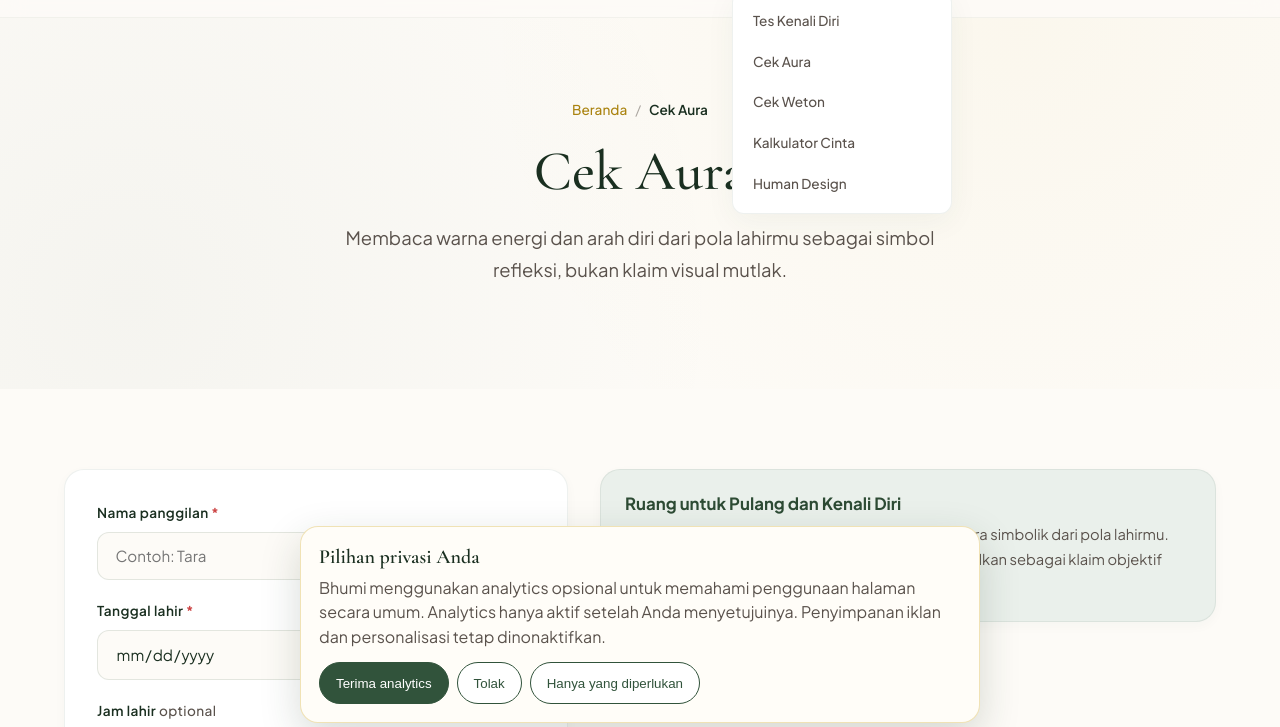
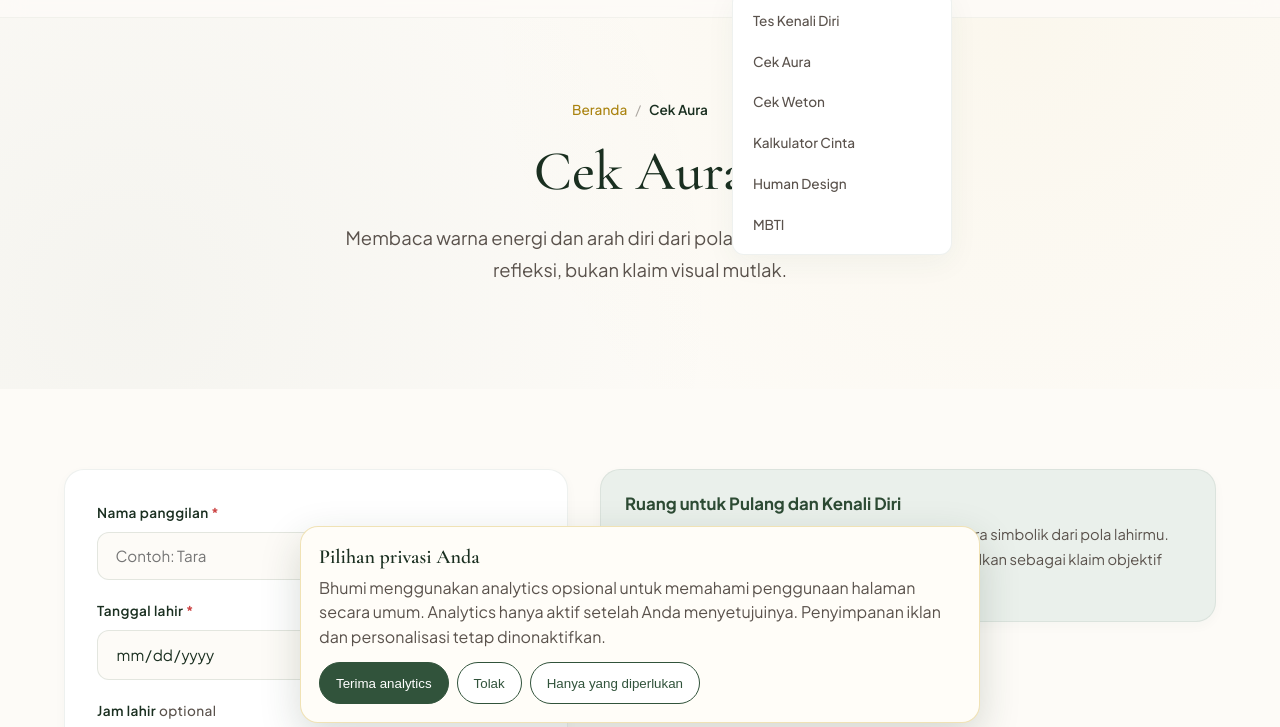
Before and after one commit to wizzare/bhumiamartya-homepage, a website: page cek-aura/index.html in a window 1280 px wide. Both pictures are taken after a click on the link "Kenali Diri". Shown: the part 61-788 px from the top of the page. Drawn offline with nearby package versions, Linux system fonts and the light colour scheme.

Commit message:
fix(nav): restore MBTI parity across legacy pages

```diff
--- a/cek-aura/index.html
+++ b/cek-aura/index.html
@@ -347,7 +347,7 @@
                             <li><a href="./" class="dropdown-item">Cek Aura</a></li>
                             <li><a href="../weton/" class="dropdown-item">Cek Weton</a></li>
                             <li><a href="../kalkulator-cinta/" class="dropdown-item">Kalkulator Cinta</a></li>
-                            <li><a href="../kenali-diri/human-design/" class="dropdown-item">Human Design</a></li>
+                            <li><a href="../kenali-diri/human-design/" class="dropdown-item">Human Design</a><li><a href="../kenali-diri/mbti/" class="dropdown-item">MBTI</a></li></li>
                         </ul>
                     </li>
                     <li class="dropdown">
```
Also changed, not shown: kalkulator-cinta/index.html (+1 -1 lines), tes-kenali-diri/index.html (+1 -1 lines).
